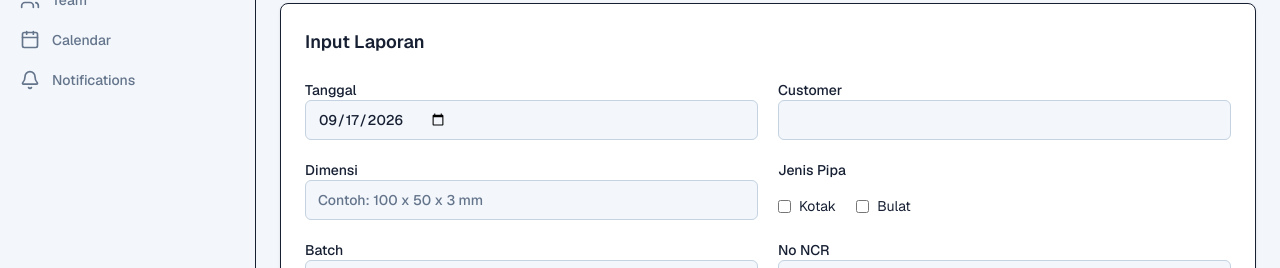
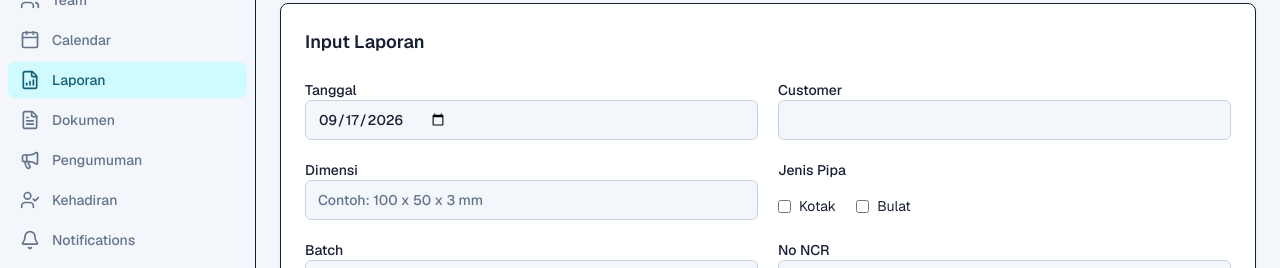
Before and after one commit to damnbrok723-lang/appsheet, a Next.js app: page /reports in a window 1280 px wide. Shown: the part 170-438 px from the top of the page. Built offline with nearby package versions, Linux system fonts and the light colour scheme; no server answers.

Commit message:
expose available feature pages in sidebar

```diff
--- a/src/components/layout/sidebar.tsx
+++ b/src/components/layout/sidebar.tsx
@@ -9,6 +9,10 @@ import {
   FolderKanban,
   Calendar,
   Bell,
+  FileBarChart,
+  FileText,
+  Megaphone,
+  UserCheck,
   ChevronLeft,
   ChevronRight,
   Settings,
@@ -21,6 +25,10 @@ const menuItems = [
   { name: "Tasks", href: "/tasks", icon: FolderKanban },
   { name: "Team", href: "/team", icon: Users },
   { name: "Calendar", href: "/calendar", icon: Calendar },
+  { name: "Laporan", href: "/reports", icon: FileBarChart },
+  { name: "Dokumen", href: "/documents", icon: FileText },
+  { name: "Pengumuman", href: "/announcements", icon: Megaphone },
+  { name: "Kehadiran", href: "/attendance", icon: UserCheck },
   { name: "Notifications", href: "/notifications", icon: Bell },
 ];
 
```
